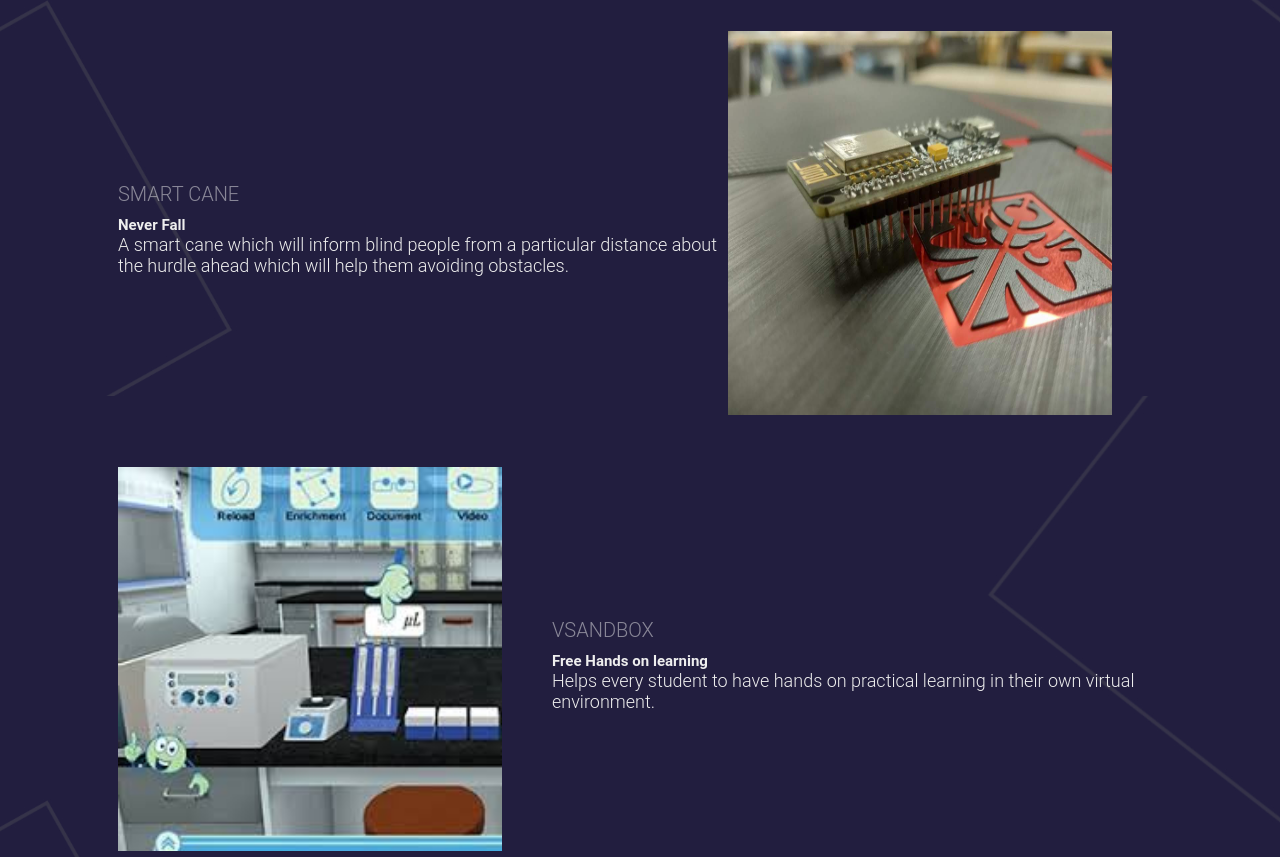
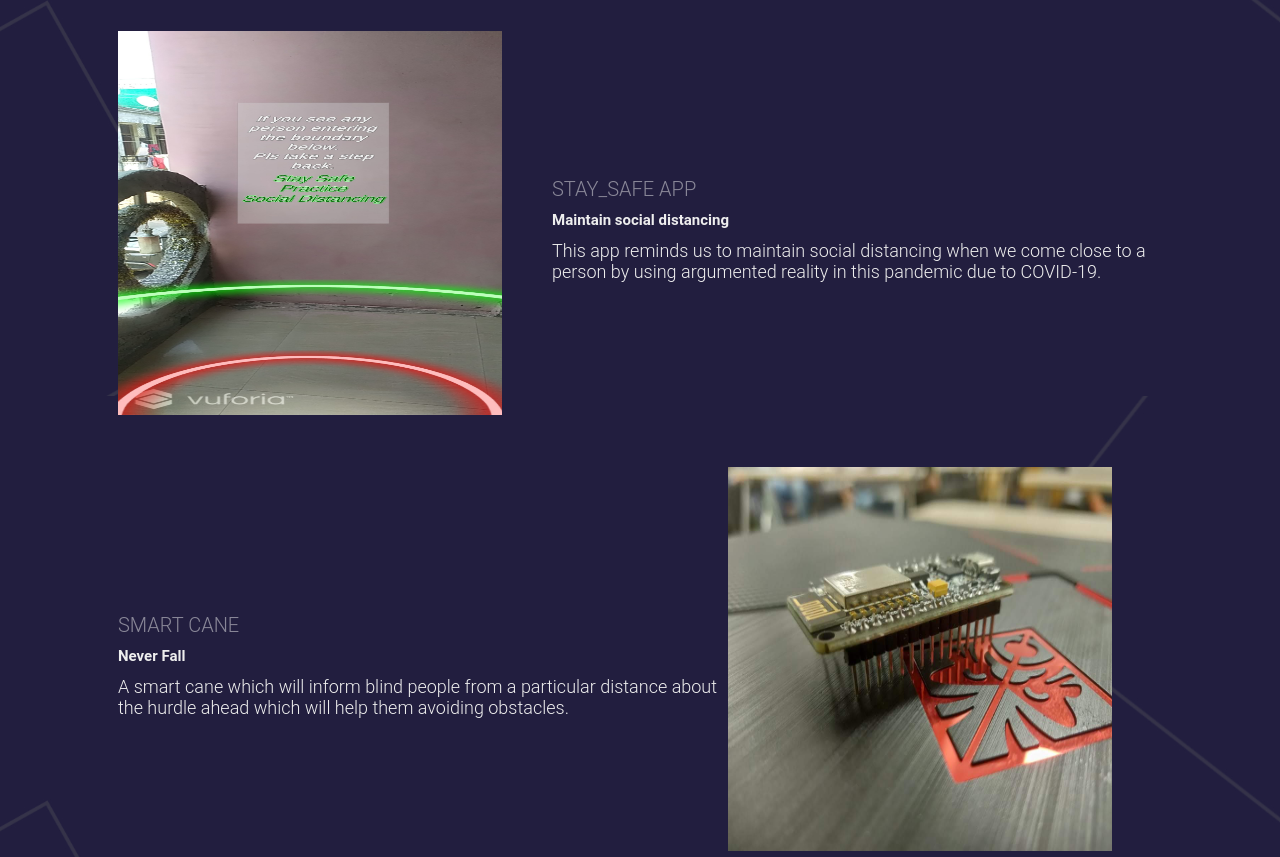
Before and after one commit to swikriti04/My_website, a plain HTML site: page index.html in a window 1280 px wide. Shown: the part 3604-4461 px from the top of the page. Drawn offline with nearby package versions, Linux system fonts and the light colour scheme.

Commit message:
second commit

```diff
--- a/index.html
+++ b/index.html
@@ -184,9 +184,22 @@
                 <h6>Have a look at some of my projects</h6>
             </div>
             <div class="portfolio-item">
+                <div class="portfolio-img has-margin-right">
+                    <img src="images/Project 5.jpg" alt="" style="width:30vw;height:30vw;">
+                </div>
+                <div class="portfolio-description ">
+                    <h6>Stay_safe APP</h6>
+                    <h1>Maintain social distancing</h1>
+                </br>
+                    <p>This app reminds us to maintain social distancing when we come close to a person by using argumented reality in this pandemic due to COVID-19.</p>
+
+                </div>
+            </div>
+            <div class="portfolio-item">
                 <div class="portfolio-description">
                     <h6>Smart Cane</h6>
                     <h1>Never Fall</h1>
+                </br>
                     <p>A smart cane which will inform blind people from a particular distance about the hurdle ahead which will help them avoiding obstacles.</p>
 
                 </div>
@@ -202,6 +215,7 @@
                 <div class="portfolio-description ">
                     <h6>VSandBox</h6>
                     <h1>Free Hands on learning</h1>
+                </br>
                     <p>Helps every student to have hands on practical learning in their own virtual environment.</p>
 
                 </div>
@@ -210,6 +224,7 @@
                 <div class="portfolio-description">
                     <h6>Invisible Cloak</h6>
                     <h1>Lets get invisible</h1>
+                </br>
                     <p>it uses openCV and makes you invisible.</p>
 
                 </div>
@@ -224,10 +239,12 @@
                 <div class="portfolio-description">
                     <h6>AutisticRWorld</h6>
                     <h1>Why to hide in when you have your own world</h1>
+                </br>
                     <p>This application provides virtual world to children suffering from Autism spectrum so that they can face challenges in real life</p>
 
                 </div>
             </div>
+
         </div>
     </section>
     <section class="eductaion" id="education">
```
Also changed, not shown: images/Project 5.jpg (added).
